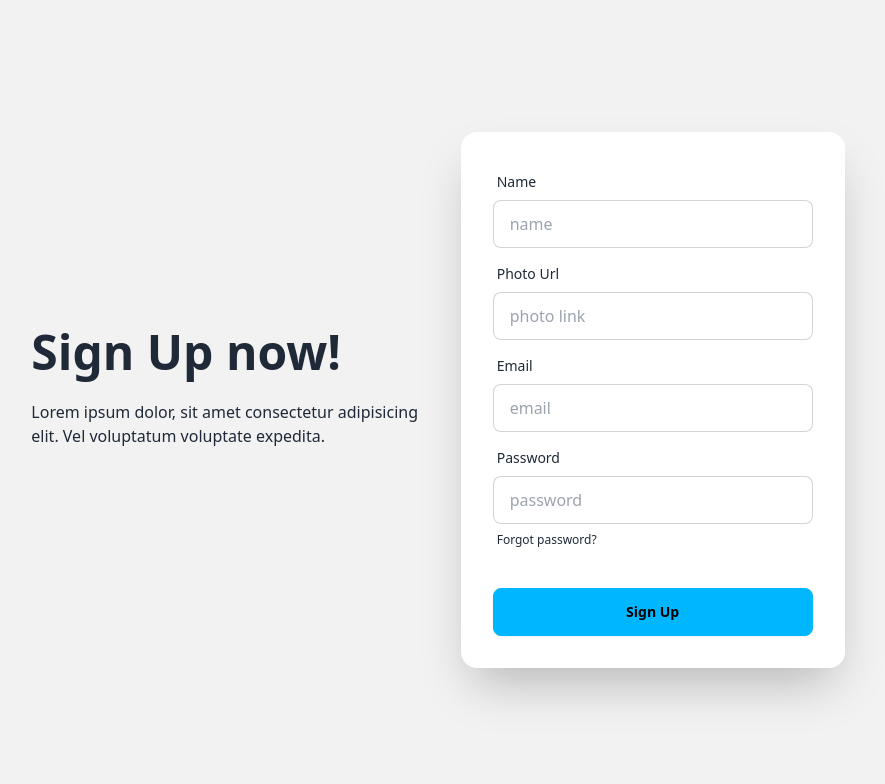
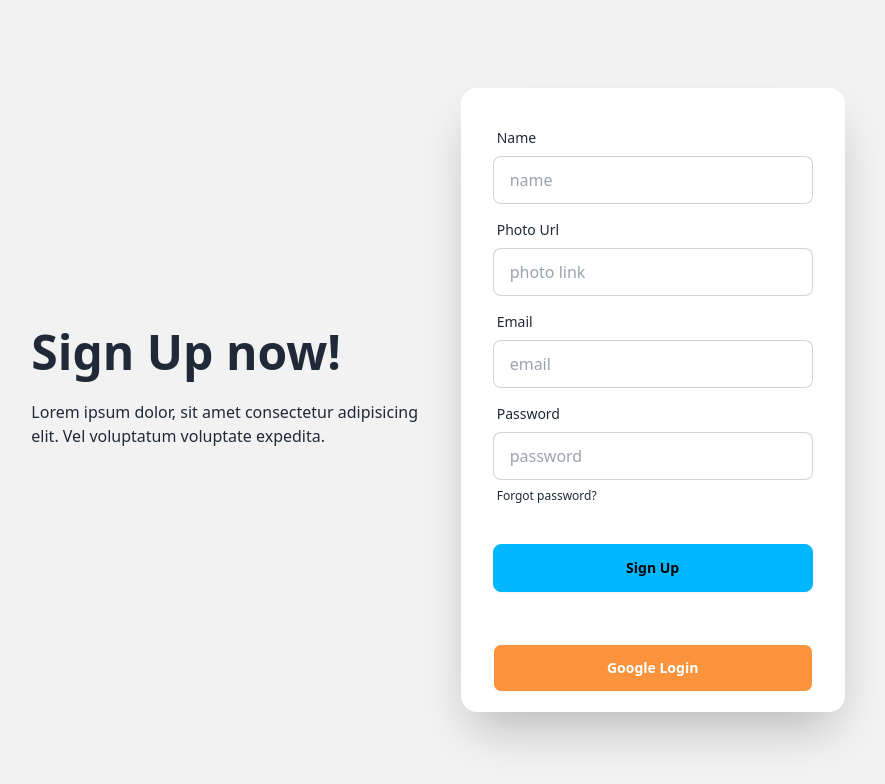
Before and after one commit to Ashraf-2/bistro-restaurent-client-m12, a React (Vite) app: page /singUp in a window 1280 px wide. Shown: the top 784 px of the page, without its empty margins (202-1087 px from the left). Built offline with nearby package versions, Linux system fonts and the light colour scheme; no server answers.

Commit message:
added google pop up login

```diff
--- /dev/null
+++ b/src/Components/socialLogin/GoogleLogin.jsx
@@ -0,0 +1,21 @@
+import { useContext } from "react";
+import { AuthContext } from "../../Providers/AuthProviders";
+import useAuth from "../../Hooks/useAuth";
+
+const GoogleLogin = () => {
+    const {googleLogin} = useAuth();
+    const handleGoogleLogin = () => {
+        googleLogin()
+        .then(res => {
+            console.log(res.user)
+        })
+        .catch(error => {console.log(error)})
+    }
+    return (
+        <div className="text-center my-5 ">
+            <button onClick={handleGoogleLogin} className="btn btn-outline w-10/12 bg-orange-400 text-white">Google Login</button>
+        </div>
+    );
+};
+
+export default GoogleLogin;
--- a/src/Pages/Login/Login.jsx
+++ b/src/Pages/Login/Login.jsx
@@ -4,6 +4,7 @@ import { loadCaptchaEnginge, LoadCanvasTemplate, validateCaptcha } from 'react-s
 import { AuthContext } from '../../Providers/AuthProviders';
 import { Link, useLocation, useNavigate } from 'react-router-dom';
 import Swal from 'sweetalert2'
+import GoogleLogin from '../../Components/socialLogin/GoogleLogin';
 
 
 const Login = () => {
@@ -88,6 +89,7 @@ const Login = () => {
                     <div>
                         <p>New Here? <Link to="/singUp"> <span className='font-bold'>Sign Up</span></Link></p>
                     </div>
+                    <GoogleLogin></GoogleLogin>
                 </div>
             </div>
         </div>
--- a/src/Pages/SingUp/SignUp.jsx
+++ b/src/Pages/SingUp/SignUp.jsx
@@ -5,6 +5,7 @@ import { Result } from "postcss";
 import Swal from "sweetalert2";
 import { useNavigate } from "react-router-dom";
 import useAxiosPublic from "../../Hooks/useAxiosPublic";
+import GoogleLogin from "../../Components/socialLogin/GoogleLogin";
 
 const SignUp = () => {
     // const captchaRef = useRef();
@@ -112,6 +113,7 @@ const SignUp = () => {
                             <input type="submit" value="Sign Up" className="btn btn-info"></input>
                         </div>
                     </form>
+                    <GoogleLogin></GoogleLogin>
                 </div>
             </div>
         </div>
--- a/src/Providers/AuthProviders.jsx
+++ b/src/Providers/AuthProviders.jsx
@@ -1,5 +1,5 @@
 import { createContext, useEffect, useState } from "react";
-import { createUserWithEmailAndPassword, getAuth, onAuthStateChanged, signInWithEmailAndPassword, signOut, updateProfile } from "firebase/auth";
+import { GoogleAuthProvider, createUserWithEmailAndPassword, getAuth, onAuthStateChanged, signInWithEmailAndPassword, signInWithPopup, signOut, updateProfile } from "firebase/auth";
 import { app } from "../../firebase.config";
 
 export const AuthContext = createContext(null);
@@ -8,7 +8,7 @@ const auth = getAuth(app);
 const AuthProviders = ({children}) => {
     const [user,setUser] = useState(null);
     const [loading,setLoading] = useState(true);
-
+    const googleProvider = new GoogleAuthProvider();
     useEffect(()=> {
         const unsubscribe = onAuthStateChanged(auth,currentUser => {
             setUser(currentUser);
@@ -42,7 +42,10 @@ const AuthProviders = ({children}) => {
         });
 
     }
-
+    const googleLogin = () => {
+        setLoading(true);
+        return signInWithPopup(auth, googleProvider)
+    }
     const authInfo = {
         user,
         loading,
@@ -50,7 +53,9 @@ const AuthProviders = ({children}) => {
         logIn,
         signOut,
         logOut,
-        updateUserProfile
+        updateUserProfile,
+        googleLogin
+
 
     };
     return (
```
